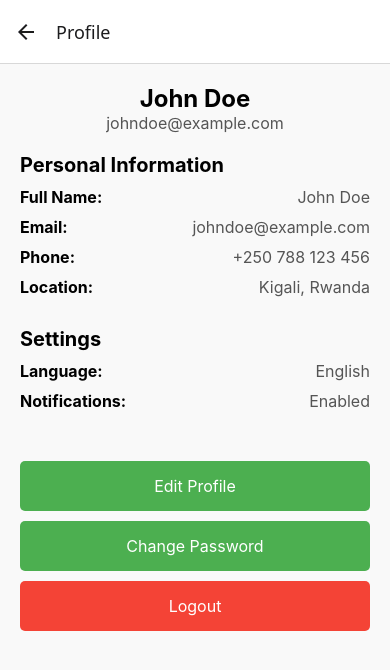
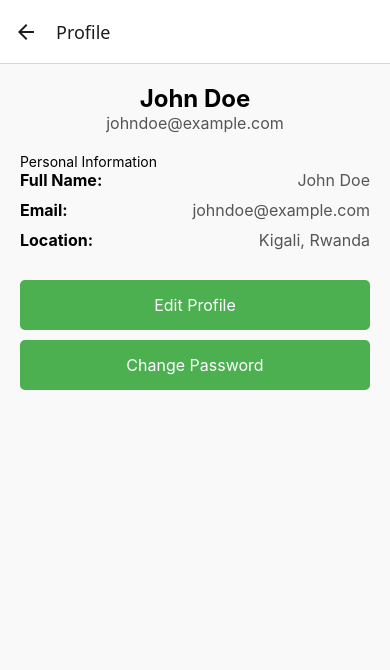
Before and after one commit to Baudoin10/Umuganda, a React Native app: screen /Profile in a window 390 px wide. Shown: the top 670 px of the page. Built offline with nearby package versions, Linux system fonts and the light colour scheme.

Commit message:
fixing stylling on the profile page

```diff
--- a/UserDashboard/Profile.jsx
+++ b/UserDashboard/Profile.jsx
@@ -25,29 +25,12 @@ const Profile = () => {
           <Text style={styles.label}>Email:</Text>
           <Text style={styles.value}>johndoe@example.com</Text>
         </View>
-        <View style={styles.infoRow}>
-          <Text style={styles.label}>Phone:</Text>
-          <Text style={styles.value}>+250 788 123 456</Text>
-        </View>
+
         <View style={styles.infoRow}>
           <Text style={styles.label}>Location:</Text>
           <Text style={styles.value}>Kigali, Rwanda</Text>
         </View>
       </View>
-
-      {/* Settings */}
-      <View style={styles.section}>
-        <Text style={styles.sectionTitle}>Settings</Text>
-        <View style={styles.infoRow}>
-          <Text style={styles.label}>Language:</Text>
-          <Text style={styles.value}>English</Text>
-        </View>
-        <View style={styles.infoRow}>
-          <Text style={styles.label}>Notifications:</Text>
-          <Text style={styles.value}>Enabled</Text>
-        </View>
-      </View>
-
       {/* Buttons */}
       <View style={styles.actions}>
         <TouchableOpacity
@@ -60,9 +43,7 @@ const Profile = () => {
         <TouchableOpacity style={styles.button}>
           <Text style={styles.buttonText}>Change Password</Text>
         </TouchableOpacity>
-        <TouchableOpacity style={styles.logoutButton} onPress={()=> navigation.navigate("Login")}>
-          <Text style={styles.buttonText}>Logout</Text>
-        </TouchableOpacity>
+
       </View>
     </View>
   );
@@ -92,14 +73,7 @@ const styles = StyleSheet.create({
     fontSize: 16,
     color: "#555",
   },
-  section: {
-    marginBottom: 20,
-  },
-  sectionTitle: {
-    fontSize: 20,
-    fontWeight: "bold",
-    marginBottom: 10,
-  },
+
   infoRow: {
     flexDirection: "row",
     justifyContent: "space-between",
```
